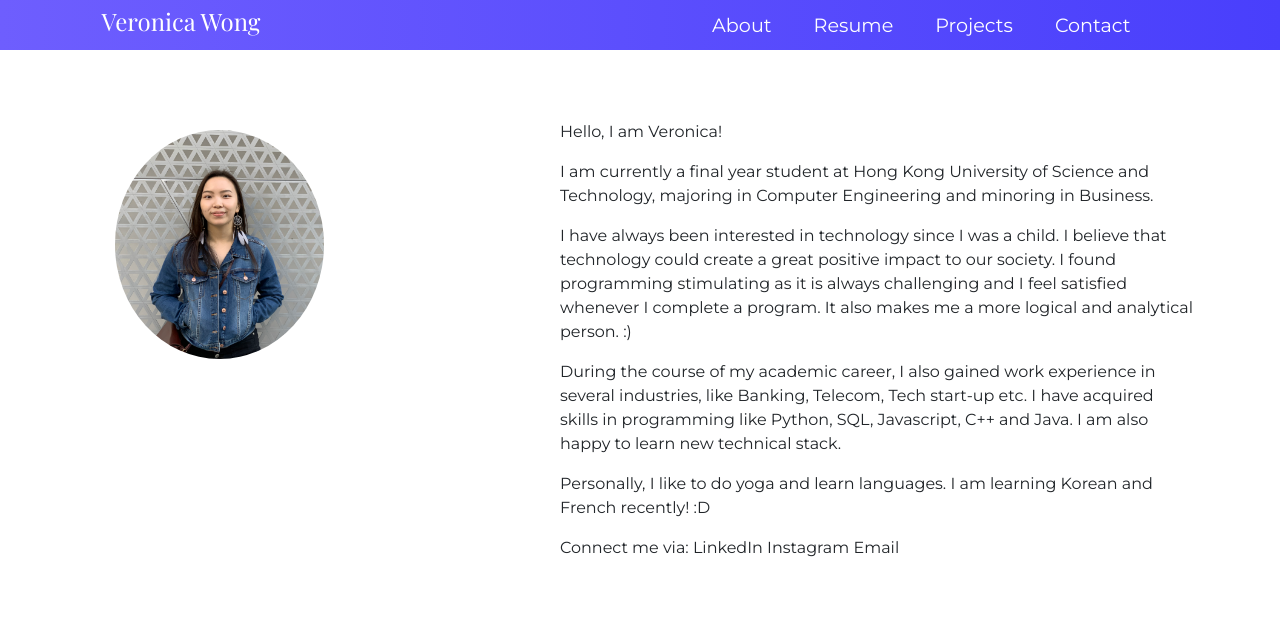
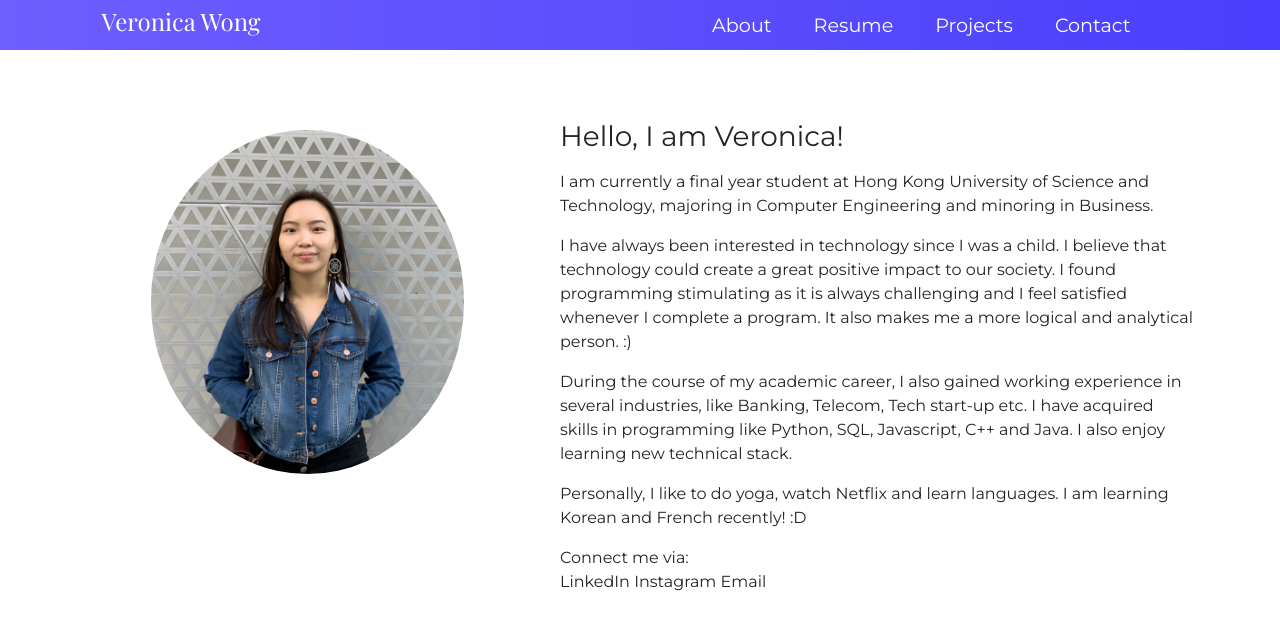
Before and after one commit to veronicawonghy/portfolio, a React (Create React App) app: page / in a window 1280 px wide. Shown: the top 630 px of the page. Built offline with nearby package versions, Linux system fonts and the light colour scheme.

Commit message:
about pic fix

```diff
--- a/src/App.css
+++ b/src/App.css
@@ -11,7 +11,7 @@
   padding: 20px;
 }
 .myPicture {
-  height: calc(256px + 1vw);
+  height: calc(256px + 10vw);
   /* max-height: 30%; */
   border-radius: 50%;
   /* width: 200px; */
--- a/src/components/pages/About.js
+++ b/src/components/pages/About.js
@@ -8,10 +8,14 @@ function About() {
 
         <Container className='mainContainer'>
             <Row>
-                <Col xs={12} md={5}><img src={myPicture} alt="My Picture" className='myPicture contentContainer' /></Col>
+                <Col xs={12} md={5}>
+                    <div className='d-flex justify-content-center'>
+                        <img src={myPicture} alt="My Picture" className='myPicture contentContainer' />
+                    </div>
+                </Col>
                 <Col xs={12} md={7} className='contentContainer'>
                 <div>
-                    <p>Hello, I am Veronica! </p>
+                    <p><h3>Hello, I am Veronica!</h3></p>
 
                     <p>I am currently a final year student at Hong Kong University of Science and Technology,
                     majoring in Computer Engineering and minoring in Business.</p>
@@ -19,15 +23,16 @@ function About() {
                     <p>I have always been interested in technology since I was a child. I believe that technology could create a great positive impact to our society.
                     I found programming stimulating as it is always challenging and I feel satisfied whenever I complete a program. It also makes me a more logical and analytical person. :) </p>
 
-                    <p>During the course of my academic career, I also gained work experience in several industries, like Banking, Telecom, Tech start-up etc.
-                    I have acquired skills in programming like Python, SQL, Javascript, C++ and Java. I am also happy to learn new technical stack.</p>
+                    <p>During the course of my academic career, I also gained working experience in several industries, like Banking, Telecom, Tech start-up etc.
+                    I have acquired skills in programming like Python, SQL, Javascript, C++ and Java. I also enjoy learning new technical stack.</p>
 
-                    <p>Personally, I like to do yoga and learn languages. I am learning Korean and French recently! :D</p>
+                    <p>Personally, I like to do yoga, watch Netflix and learn languages. I am learning Korean and French recently! :D</p>
 
                     <p>Connect me via:
-                    LinkedIn
-                    Instagram
-                    Email
+                        <br/>
+                        LinkedIn
+                        Instagram
+                        Email
                     </p>
                 </div>
                 </Col>
```
